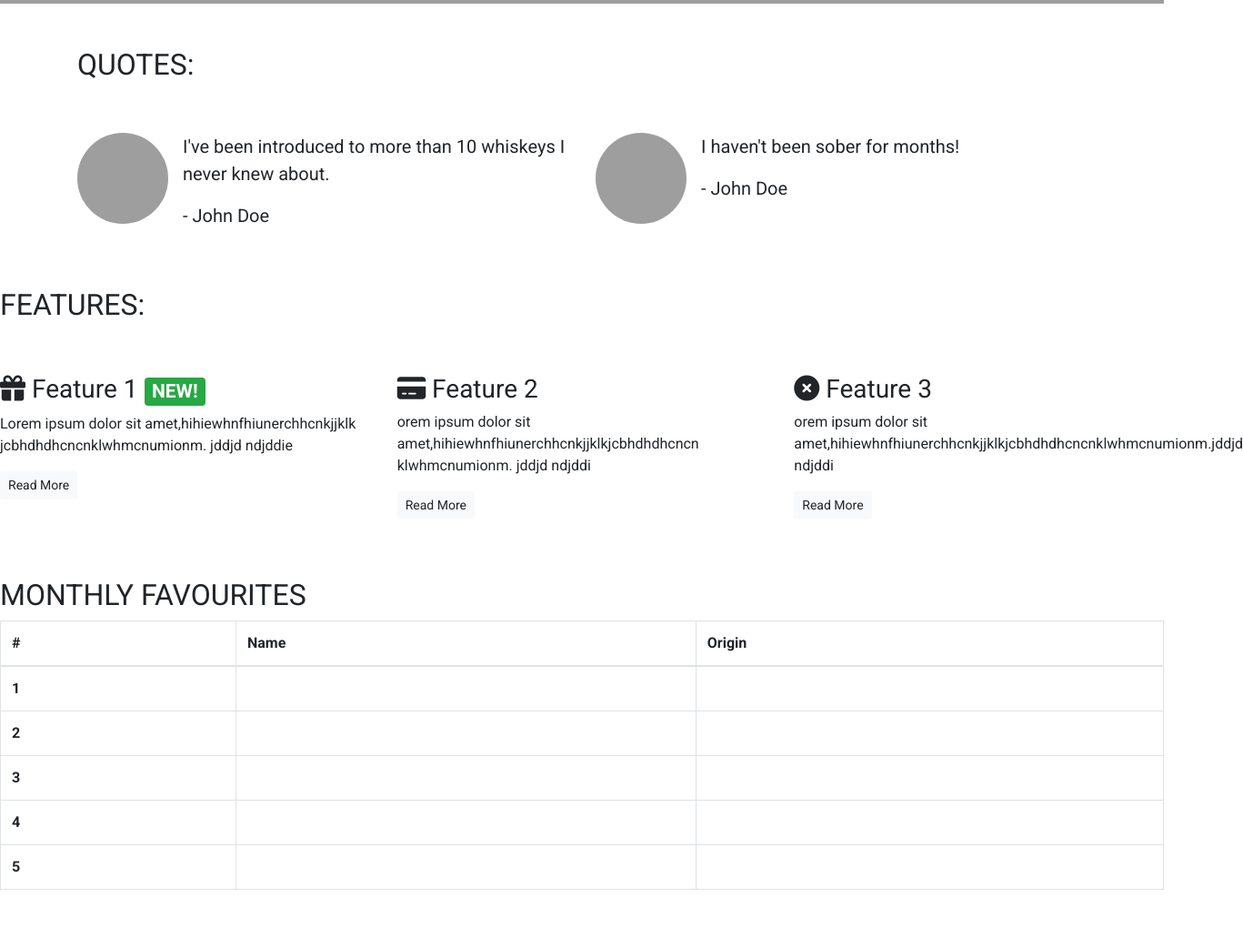
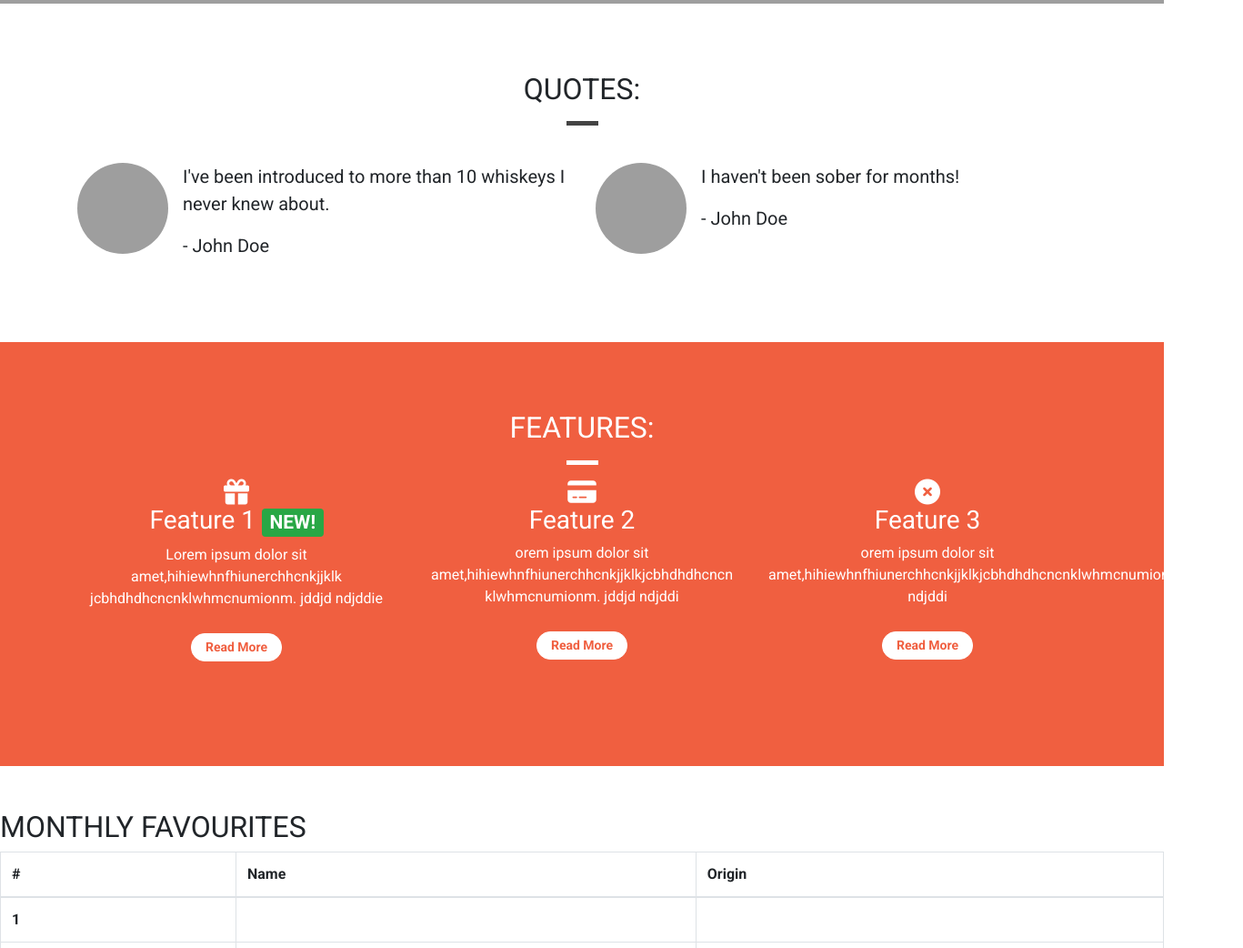
Before and after one commit to komfiGolabi/bootrstap-test, a plain HTML site: page index.html in a window 1280 px wide. Shown: the part 796-1838 px from the top of the page at 91% size, 1367 px wide, since content can reach past the window. Drawn offline with nearby package versions, Linux system fonts and the light colour scheme; grey boxes are pictures that could not be loaded.

Commit message:
Last changes in styling

```diff
--- a/css/style.css
+++ b/css/style.css
@@ -1,6 +1,15 @@
 body {
     font-family: "Roboto", sans-serif;
 }
+
+.container-wrapper {
+
+}
+.container-wrapper--red{
+background-color:#f05f40;
+color:white;
+}
+
 .alert-container .col-12{
 padding-left:0;
 padding-right:0;
@@ -42,6 +51,21 @@ padding-right:0;
 }
 .quotes-container{
 
+}
+
+/*Page Headers*/
+
+.page-header {
+    margin-bottom:0;
+    border-bottom:0;
+    text-align:center;
+}
+
+.page-header h2 {
+    margin-top:0;
+}
+.quotes .page-header{
+    margin-bottom:25px;
 }
 
 /*Navbar */
@@ -100,12 +124,24 @@ color: #a7a7a7;
 width:75px;
 height:5px;
 border:0;
+background-color:#444;
 }
+
 .block-divider-orange{
     background-color:#f05f40;
 }
- .block-divider-short{
+ .block-divider--short{
      width:35px;
+ }
+ .block-divider--white{
+     background-color:white;
+ }
+
+ /*Content Container*/
+
+ .content-container{
+     padding-top:75px;
+     padding-bottom:75px;
  }
 
  /*Buttons*/
@@ -128,3 +164,22 @@ border:0;
      background-color: #df4929;
      border-color:#df4929;
  }
+
+ .feature{
+     text-align:center;
+     margin-bottom:40px;
+ }
+ feature i {
+     margin-bottom:20px;
+     font-size:45px;
+     line-height:45px;
+ }
+ .feature .btn {
+     background-color:white;
+     border-color:white;
+     border-radius:15px;
+     min-width:100px;
+     font-weight:bold;
+     margin-top:10px;
+     color:#f05f40;
+ }
--- a/index.html
+++ b/index.html
@@ -88,11 +88,13 @@
 
 
         <!--Quotes-->
-         <div class=" container quotes-container">
+    <div class="container-wrapper">
+         <div class=" container quotes-container content-container">
         <section class="quotes">
             <div class="row">
-                <div class="col-12 my-5">
+                <div class="col-12 page-header">
             <h2 class="text-uppercase">Quotes:</h2>
+            <hr class="block-divider block-divider--short">
             </div>
             </div>
 
@@ -131,37 +133,41 @@
         </section>
         <!--end of .quotes-->
         </div>
+    </div>
 
         <!--Features-->
-        <div class="features-container">
+  <div class="container-wrapper container-wrapper--red">
+        <div class="container features-container content-container">
         <section class="features">
             <div class="row">
-                <div class="col-12 my-5">
+                <div class="col-12 page-header">
             <h2 class="text-uppercase">Features:</h2>
+            <hr class="block-divider block-divider--short block-divider--white">
                 </div>
             </div>
 
             <div class="row">
                 <div class="col-12 col-md-6 col-lg-4">
             <div class="feature">
-                <h3><i class="fas fa-gift d-none d-sm-inline"></i> Feature 1 <span class="badge badge-success">NEW!</span></h3>
+                <h3><i class="fas fa-gift d-none d-sm-block"></i> Feature 1 <span class="badge badge-success">NEW!</span></h3>
                 <p>Lorem ipsum dolor sit amet,hihiewhnfhiunerchhcnkjjklk
                     jcbhdhdhcncnklwhmcnumionm.   jddjd ndjddie</p>
-            </div>
             <p><a class="btn btn-sm btn-light" href="">Read More</a></p>
                 </div>
+            </div>
                 <div class="col-12 col-md-6 col-lg-4">
             <div class="feature">
-                <h3><i class="fas fa-credit-card d-none d-sm-inline"></i> Feature 2</h3>
+                <h3><i class="fas fa-credit-card d-none d-sm-block"></i> Feature 2</h3>
                 <p>orem ipsum dolor sit amet,hihiewhnfhiunerchhcnkjjklkjcbhdhdhcncn
                     klwhmcnumionm. jddjd ndjddi</p>
+        <p><a class="btn btn-sm btn-light" href="">Read More</a></p>
+                </div>
+
             </div>
 
-            <p><a class="btn btn-sm btn-light" href="">Read More</a></p>
-                </div>
                 <div class="col-12 d-md-none d-lg-block col-lg-4">
             <div class="feature">
-                <h3><i class="fas fa-times-circle d-none d-sm-inline"></i> Feature 3</h3>
+                <h3><i class="fas fa-times-circle d-none d-sm-block"></i> Feature 3</h3>
                 <p>orem ipsum dolor sit amet,hihiewhnfhiunerchhcnkjjklkjcbhdhdhcncnklwhmcnumionm.jddjd ndjddi</p>
             <p><a class="btn btn-sm btn-light" href="">Read More</a></p>
         </div>
@@ -171,6 +177,7 @@
         </section>
         <!--Feature container end-->
         </div>
+    </div>
         <section>
             <div class="row">
                 <div class="col-12 my-5">
```
